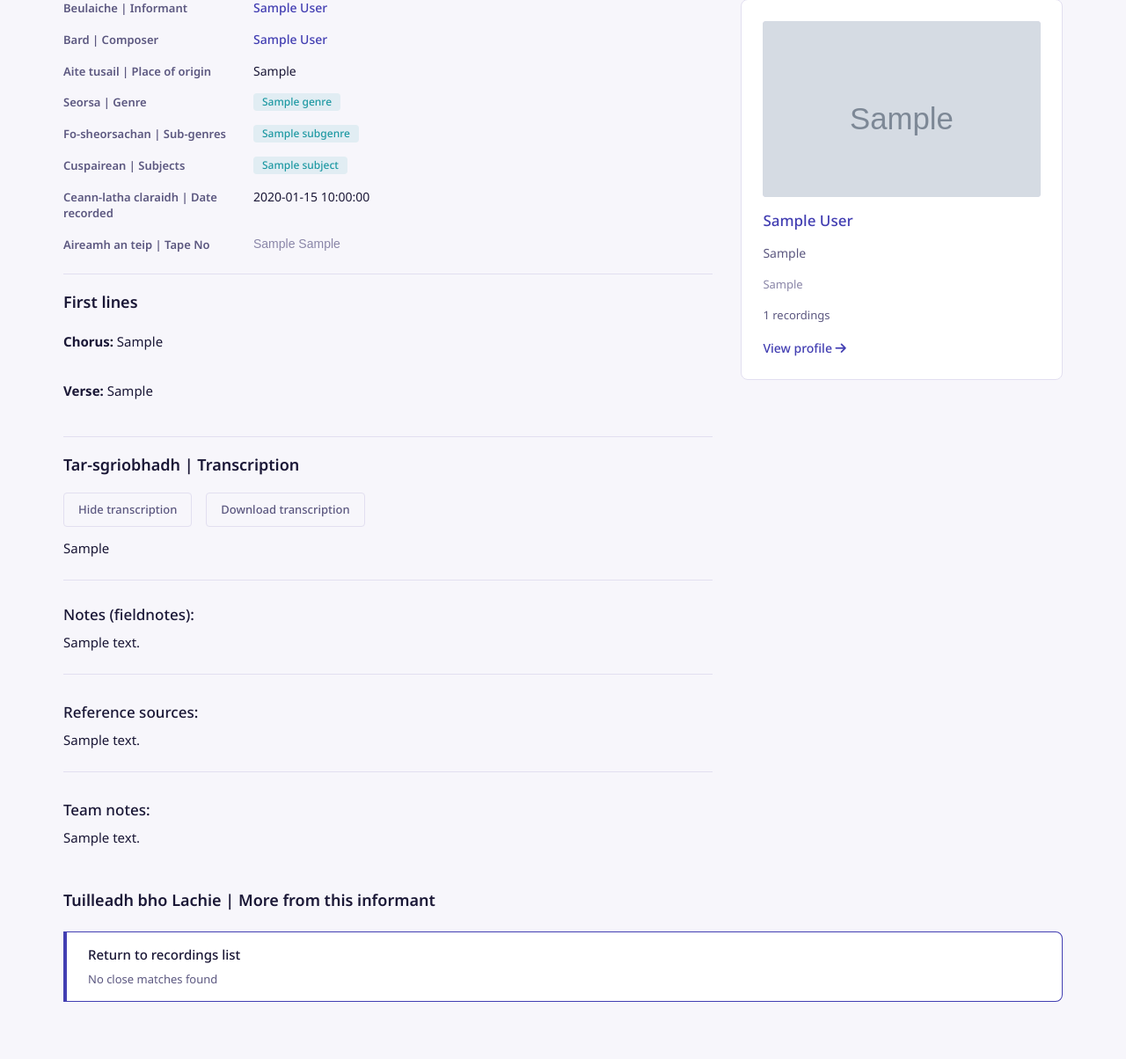
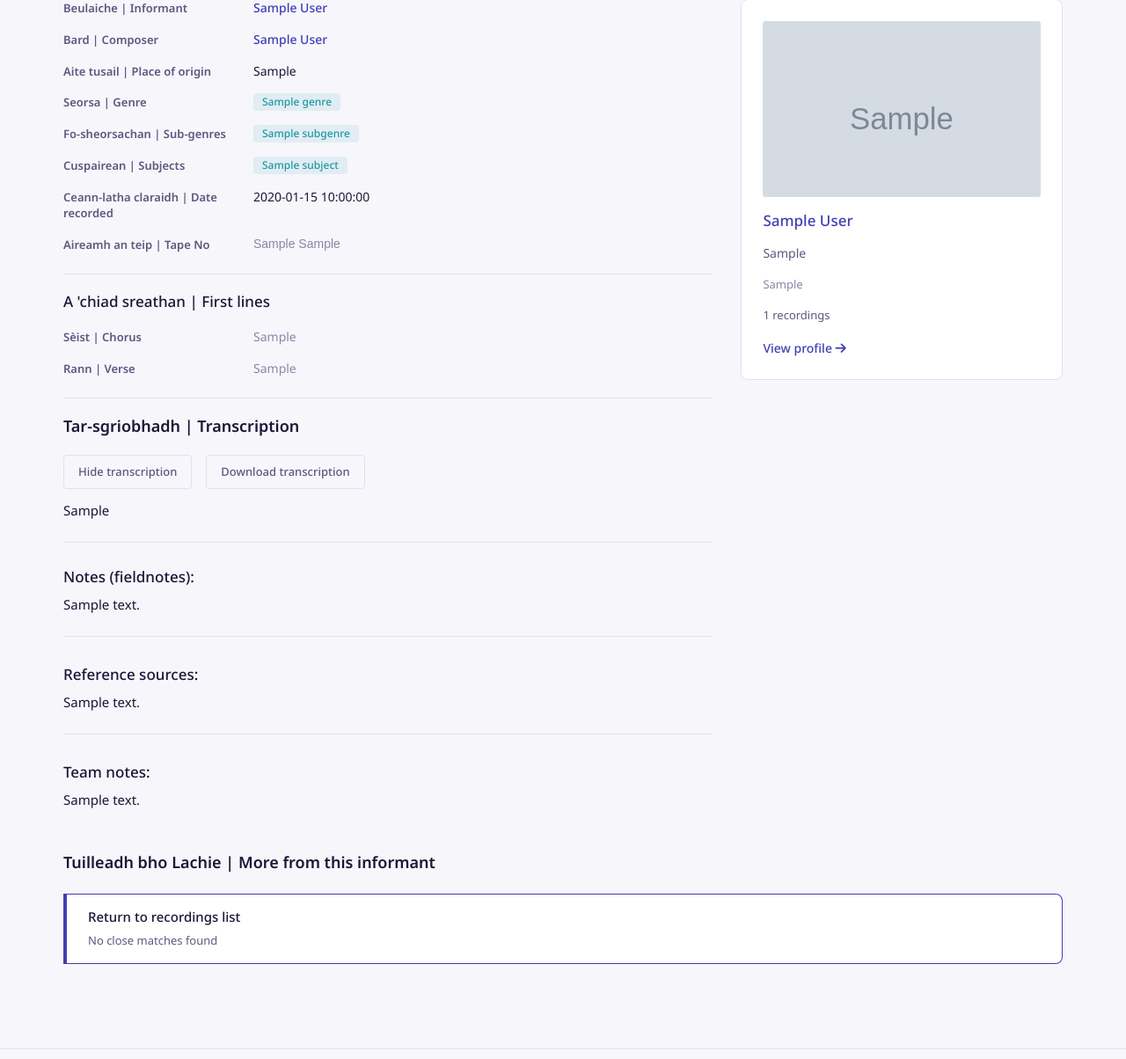
Before and after one commit to steviebarrett/cisc, a PHP site: page /recordings/1 in a window 1280 px wide. Shown: the part 237-1441 px from the top of the page at 88% size. Run offline with PHP 8.4, Linux system fonts and the light colour scheme; tables that the repository leaves empty or names only in its code hold one stand-in row (values such as "Sample post"); grey boxes marked "Sample" are stand-in pictures; some libraries are stand-ins or nearby versions.

Commit message:
recording fixes

```diff
--- a/app/Views/recordings/show.php
+++ b/app/Views/recordings/show.php
@@ -186,12 +186,22 @@ $relatedRecords = is_array($relatedRecords ?? null) ? $relatedRecords : [];
             </div>
 
             <?php if (!empty($rec['first_line_chorus']) || !empty($rec['first_line_verse'])): ?>
-            <div class="transcription-section">
+            <div class="transcription-section first-lines">
                 <div class="transcription-divider"></div>
-                <h2 class="transcription-heading">First lines</h2>
-                <div class="transcription-text">
-                    <?php if (!empty($rec['first_line_chorus'])): ?><p><strong>Chorus:</strong> <?= e((string)$rec['first_line_chorus']) ?></p><?php endif; ?>
-                    <?php if (!empty($rec['first_line_verse'])): ?><p><strong>Verse:</strong> <?= e((string)$rec['first_line_verse']) ?></p><?php endif; ?>
+                <h2 class="transcription-heading">A 'chiad sreathan | First lines</h2>
+                <div class="metadata-section">
+                    <?php if (!empty($rec['first_line_chorus'])): ?>
+                    <div class="metadata-row">
+                        <div class="metadata-label">Sèist | Chorus</div>
+                        <div class="metadata-value"><?= e((string)$rec['first_line_chorus']) ?></div>
+                    </div>
+                    <?php endif; ?>
+                    <?php if (!empty($rec['first_line_verse'])): ?>
+                    <div class="metadata-row">
+                        <div class="metadata-label">Rann | Verse</div>
+                        <div class="metadata-value"><?= e((string)$rec['first_line_verse']) ?></div>
+                    </div>
+                    <?php endif; ?>
                 </div>
             </div>
             <?php endif; ?>
--- a/assets/scss/pages/_recording-detail.scss
+++ b/assets/scss/pages/_recording-detail.scss
@@ -217,7 +217,17 @@
     flex-direction: column;
     gap: var(--space-sm-md);
 
+    &.first-lines {
+        .transcription-heading {
+            font-size: 1.0625rem;
+            line-height: 1.3125rem;
+            font-weight: 500;
+        }
 
+        .metadata-value {
+            color: #8A86A8;
+        }
+    }
 }
 
 .page-recording-detail .notes-section {
```
Also changed, not shown: public/assets/css/main.css, 1 other file.
